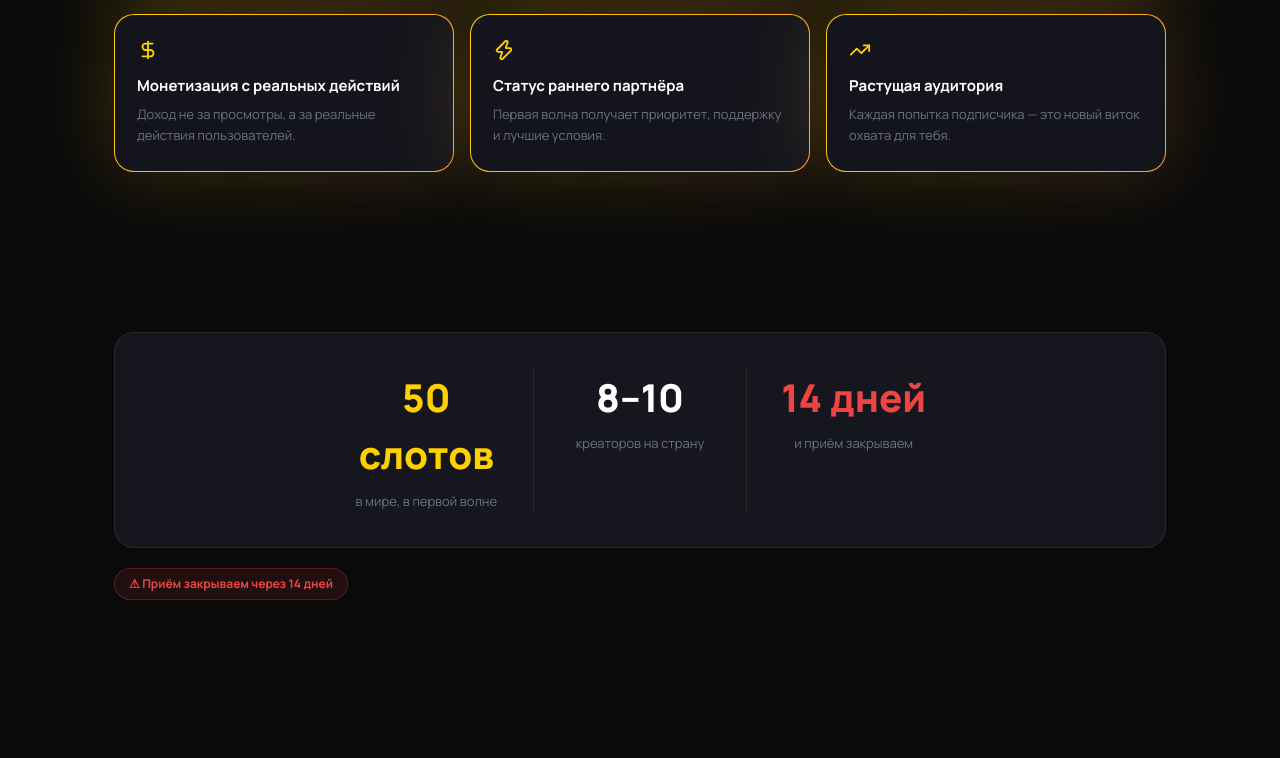
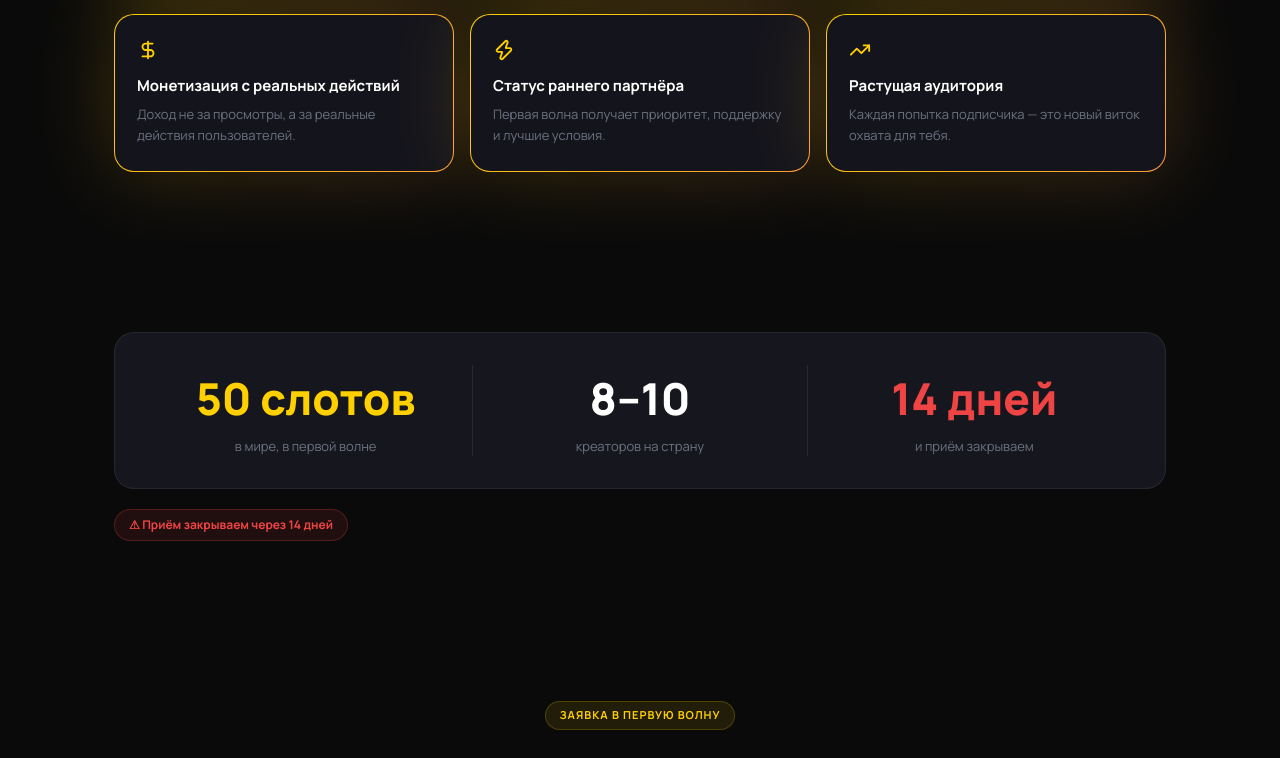
Before and after one commit to DDmsngr/recordgram, a React (Vite) app: page /recordgram/bloggers in a window 1280 px wide. Shown: the part 1897-2655 px from the top of the page. Built offline with nearby package versions, Linux system fonts and the light colour scheme.

Commit message:
fix: font weight 800, stats responsive on mobile

```diff
--- a/src/index.css
+++ b/src/index.css
@@ -31,3 +31,37 @@
   background: #2a2a2a;
   border-radius: 3px;
 }
+
+/* Stats grid responsive */
+.stats-grid {
+  display: flex;
+  width: 100%;
+}
+.stat-item {
+  flex: 1 1 0;
+  text-align: center;
+  padding: 0 24px;
+}
+.stat-item:not(:last-child) {
+  border-right: 1px solid rgba(255,255,255,0.08);
+}
+@media (max-width: 480px) {
+  .stats-grid {
+    flex-direction: column;
+  }
+  .stat-item {
+    padding: 16px 0;
+  }
+  .stat-item:not(:last-child) {
+    border-right: none;
+    border-bottom: 1px solid rgba(255,255,255,0.08);
+  }
+}
+
+/* Section padding mobile */
+@media (max-width: 640px) {
+  .section-inner {
+    padding-left: 16px !important;
+    padding-right: 16px !important;
+  }
+}
--- a/src/pages/Bloggers.tsx
+++ b/src/pages/Bloggers.tsx
@@ -79,7 +79,7 @@
               initial={{ opacity: 0, y: 24 }}
               animate={{ opacity: 1, y: 0 }}
               transition={{ duration: 0.6, delay: 0.1 }}
-              style={{ fontFamily: 'Exo 2, sans-serif', fontSize: 'clamp(28px, 5vw, 52px)', fontWeight: 900, lineHeight: 1.1, letterSpacing: '-1px', margin: '0 0 20px' }}
+              style={{ fontFamily: 'Exo 2, sans-serif', fontSize: 'clamp(28px, 5vw, 52px)', fontWeight: 800, lineHeight: 1.1, letterSpacing: '-1px', margin: '0 0 20px' }}
             >
               <span style={{ color: '#fff' }}>Запусти свой </span>
               <span style={{ color: '#FFD000' }}>батл</span>
@@ -185,21 +185,17 @@
       <section style={sectionStyle}>
         <motion.div initial={{ opacity: 0, y: 20 }} whileInView={{ opacity: 1, y: 0 }} viewport={{ once: true }} transition={{ duration: 0.5 }}>
           <div style={{
-            background: '#16161E', borderRadius: 20, padding: '36px 40px',
+            background: '#16161E', borderRadius: 20, padding: '32px 24px',
             border: '1px solid rgba(255,255,255,0.07)', marginBottom: 20,
-            display: 'flex', justifyContent: 'center',
           }}>
-            <div style={{ display: 'flex', gap: 0, width: '100%', maxWidth: 640 }}>
+            <div className="stats-grid">
               {[
                 { value: '50 слотов', label: 'в мире, в первой волне', color: '#FFD000' },
                 { value: '8–10', label: 'креаторов на страну', color: '#fff' },
                 { value: '14 дней', label: 'и приём закрываем', color: '#EF4444' },
-              ].map((stat, i) => (
-                <div key={stat.value} style={{
-                  flex: '1 1 0', textAlign: 'center', padding: '0 24px',
-                  borderRight: i < 2 ? '1px solid rgba(255,255,255,0.08)' : 'none',
-                }}>
-                  <div style={{ fontFamily: 'Exo 2, sans-serif', fontSize: 'clamp(24px, 3vw, 40px)', fontWeight: 900, color: stat.color, marginBottom: 8 }}>
+              ].map((stat) => (
+                <div key={stat.value} className="stat-item">
+                  <div style={{ fontFamily: 'Exo 2, sans-serif', fontSize: 'clamp(26px, 4vw, 44px)', fontWeight: 800, color: stat.color, marginBottom: 6 }}>
                     {stat.value}
                   </div>
                   <div style={{ color: '#6B7280', fontSize: 13 }}>{stat.label}</div>
--- a/src/pages/Home.tsx
+++ b/src/pages/Home.tsx
@@ -53,7 +53,7 @@
             style={{
               fontFamily: 'Exo 2, sans-serif',
               fontSize: 'clamp(36px, 6vw, 64px)',
-              fontWeight: 900,
+              fontWeight: 800,
               lineHeight: 1.1,
               letterSpacing: '-1px',
               margin: '0 0 24px',
--- a/src/pages/Waitlist.tsx
+++ b/src/pages/Waitlist.tsx
@@ -83,7 +83,7 @@
               initial={{ opacity: 0, y: 24 }}
               animate={{ opacity: 1, y: 0 }}
               transition={{ duration: 0.6, delay: 0.1 }}
-              style={{ fontFamily: 'Exo 2, sans-serif', fontSize: 'clamp(32px, 5vw, 56px)', fontWeight: 900, lineHeight: 1.1, letterSpacing: '-1px', margin: '0 0 20px' }}
+              style={{ fontFamily: 'Exo 2, sans-serif', fontSize: 'clamp(32px, 5vw, 56px)', fontWeight: 800, lineHeight: 1.1, letterSpacing: '-1px', margin: '0 0 20px' }}
             >
               <span style={{ color: '#fff' }}>Побей рекорд.</span><br />
               <span style={{ color: '#FFD000' }}>Попади в рейтинг.</span>
```
